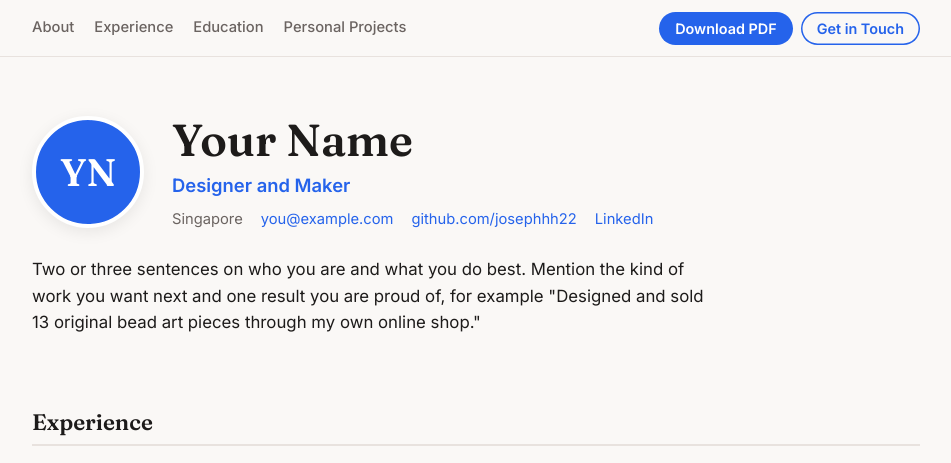
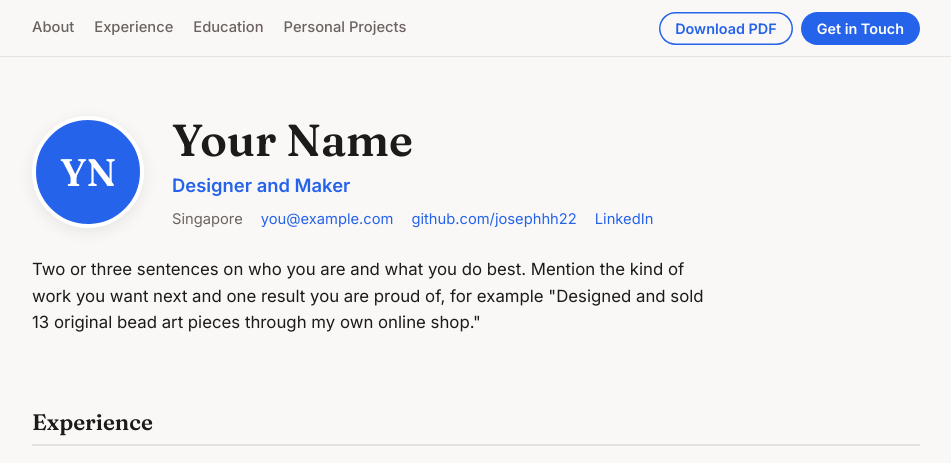
Before and after one commit to josephhh22/playground, a plain HTML site: page index.html in a window 1280 px wide. Shown: the top 463 px of the page, without its empty margins (164-1115 px from the left). Drawn offline with Linux system fonts and the light colour scheme.

Commit message:
Make Get in Touch the primary nav button (#8)
Swaps styles so Get in Touch is solid blue and Download PDF is the
outline button.


Claude-Session: https://claude.ai/code/session_01NGVxT5B3nv3J26xE89NBK1

Co-authored-by: Claude <noreply@anthropic.com>

```diff
--- a/index.html
+++ b/index.html
@@ -209,8 +209,8 @@
             <a href="#projects">Personal Projects</a>
         </div>
         <div class="nav-actions">
-            <button class="btn" onclick="window.print()"><span class="wide-only">Download </span>PDF</button>
-            <button class="btn btn-outline" id="contact-btn" data-email="abc@abc.com" aria-live="polite">Get in Touch</button>
+            <button class="btn btn-outline" onclick="window.print()"><span class="wide-only">Download </span>PDF</button>
+            <button class="btn" id="contact-btn" data-email="abc@abc.com" aria-live="polite">Get in Touch</button>
         </div>
     </div>
 </nav>
```
